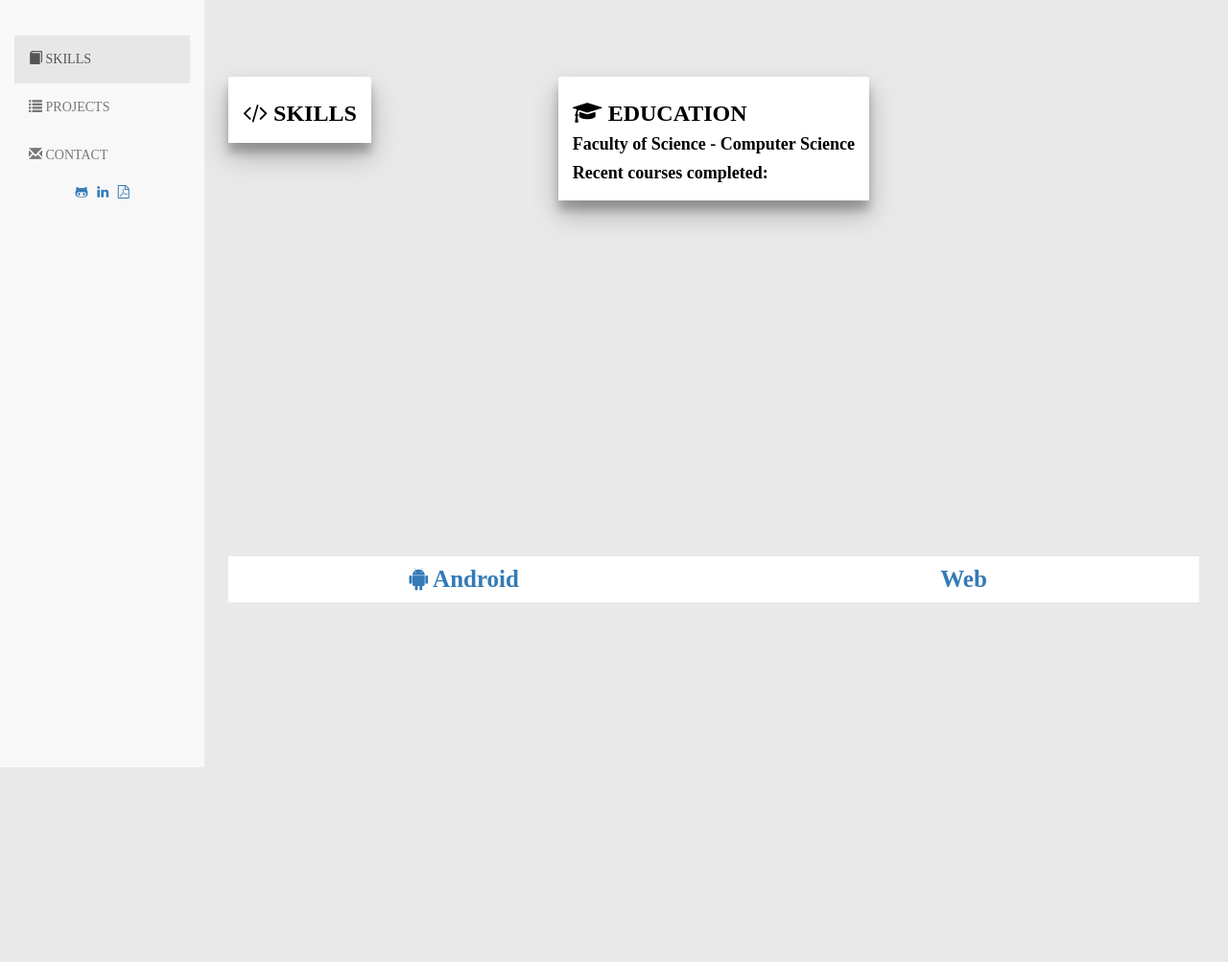
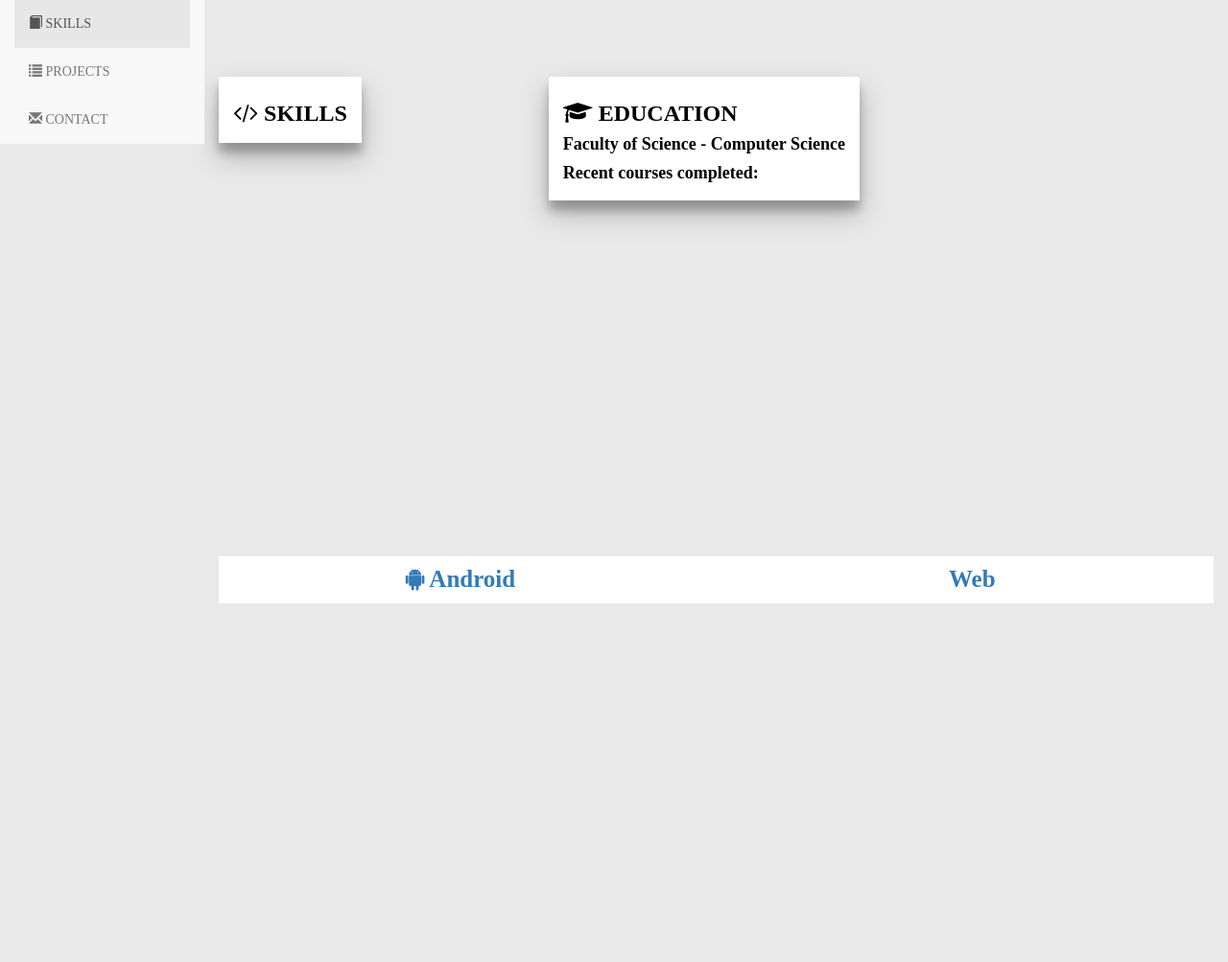
Before and after one commit to Paul-Kijtapart/Aor_v2, a website: page index.html in a window 1280 px wide. Shown: the top 1003 px of the page at 96% size. Drawn offline with nearby package versions, Linux system fonts and the light colour scheme; some packages are replaced by stand-ins of ours; a script that the page names is missing.

Commit message:
To change to height of navbar according to the screen szie: need to modify less file

```diff
--- a/css/aor.css
+++ b/css/aor.css
@@ -26,6 +26,7 @@
 	    /*text-align: center;*/
 	    color: #000;
 	    padding: 80px 0 30px 0;
+	    /*padding: 10px 0 30px 0;*/
 	}
 
 	.myFooter {
@@ -101,8 +102,6 @@
 	    height: 50%;
 	}
 
-
-
 	.isActive {
 	    background-color: #00AC7F;
 	}
@@ -110,12 +109,12 @@
 	.imgActive {
 	    background-color: #00AC7F;
 	}
+	/* Sidebar Styles */
 
-	/* Sidebar Styles */
 	.sidebar-nav {
-		height: 100%;
+	    /*height: 100%;*/
 	    margin-bottom: 0px;
-		color:black;
+	    color: black;
 	}
 
 	.sidebar-nav li {
@@ -125,10 +124,9 @@
 	.sidebar-nav li a {
 	    display: block;
 	    width: inherit;
+	}
+	/* Social Media */
 
-	}
-
-	/* Social Media */
 	.social-media {
 	    text-align: center;
 	}
@@ -138,7 +136,7 @@
 	}
 
 	#main-nav {
-		margin-top: 20%;
+	    /*margin-top: 20%;*/
 	}
 
 
@@ -148,13 +146,11 @@
 
 	#skillEducation {}
 
-	#projects {
-	}
+	#projects {}
 
 	#education {}
 
-	#home {
-	}
+	#home {}
 
 	#android {
 	    /*min-height: 897.208px;*/
@@ -182,7 +178,6 @@
 	    font-weight: bold;
 	}
 
-	#project-menu a:hover {
-	}
+	#project-menu a:hover {}
 
 	.input.ng-invalid {}
--- a/index.html
+++ b/index.html
@@ -13,7 +13,8 @@
 
 <body ng-controller="mainCtrl">
     <div class="container-fluid">
-        <nav class="navbar-fixed-top navbar-default col-md-2 sidebar-nav" role="navigation">
+        <div class="row">
+            <div class="navbar-fixed-top navbar-default sidebar-nav col-md-2" role="navigation">
                 <div class="container-fluid">
                     <div class="navbar-header">
                         <button type="button" class="navbar-toggle collapsed" data-toggle="collapse" data-target="#main-nav">
@@ -21,11 +22,12 @@
                             <span class="icon-bar"></span>
                             <span class="icon-bar"></span>
                             <span class="icon-bar"></span>
+                            <span class="icon-bar"></span>
                         </button>
                     </div>
                 </div>
                 <div id="main-nav" class="collapse navbar-collapse" role="navigation">
-                <!-- <img class="img-rounded center-block" src="image/E-portfolio-small.jpg" alt="E-portfolio pic" style="padding:1% 0% 10% 0%; max-width: 80%; max-height:80%;"> -->
+                    <!-- <img class="img-rounded center-block img-responsive" src="image/E-portfolio-small.jpg" alt="E-portfolio pic" style="padding:1% 0% 10% 0%;"> -->
                     <ul du-spy-context class="nav navbar-nav">
                         <!-- <li class="active" du-scrollspy="about">
                         <a href="#about" du-smooth-scroll><span class="glyphicon glyphicon-user" ></span> ABOUT ME </a>
@@ -41,21 +43,10 @@
                         </li>
                     </ul>
                     <!-- TODO: Linked, Gtihub, Resume -->
-                <div class="container-fluid social-media">
-                    <a href="">
-                        <i class="fa fa-github-alt" aria-hidden="true"></i>
-                    </a>
-                    <a href="">
-                        <i class="fa fa-linkedin" aria-hidden="true"></i>
-                    </a>
-                    <a href="">
-                        <i class="fa fa-file-pdf-o" aria-hidden="true"></i>
-                    </a>
                 </div>
             </div>
-        </nav>
             <!-- Main Content -->
-        <section class="container-fluid col-md-10 col-md-offset-2">
+            <div class="col-md-10 col-md-offset-2">
                 <!--  <div ng-controller="myProfile" class="page-section" id="about">
                 <div class="container">
                     <div class="row">
@@ -149,18 +140,21 @@
         </form>
     </div>
     </div>
+    </div>
 
-   <!--  <div class="containter myFooter">
+    <!-- <div class="containter myFooter">
 
     </div> -->
 
-    </section>
+
+    </div>
     </div>
 
+    <script src="https://code.jquery.com/jquery-2.2.0.min.js"></script>
+    <script type="text/javascript" src="node_modules/bootstrap/js/collapse.js"></script>
     <script type="text/javascript" src="node_modules/angular/angular.min.js"></script>
     <script type="text/javascript" src="node_modules/angular-route/angular-route.min.js"></script>
     <script type="text/javascript" src="node_modules/angular-scroll/angular-scroll.js"></script>
-    <script type="text/javascript" ></script>
     <script type="text/javascript" src="js/app.js"></script>
     <script type="text/javascript" src="js/projects.js"></script>
     <script type="text/javascript" src="js/contact.js"></script>
--- a/js/app.js
+++ b/js/app.js
@@ -20,8 +20,9 @@ angular.module('aornawat', ['ngRoute', 'contact', 'education', 'profile', 'proje
     $routeProvider
     // route for the home page
         .when('/', {
-        templateUrl: 'templates/home.html',
-        controller: 'myProjects'
+        templateUrl: 'templates/webs.html',
+        // controller: 'myProjects'
+        controller: 'myWebs'
     })
 
     // route for the about page
```
Lines whose indentation alone changed are shown as unchanged.
